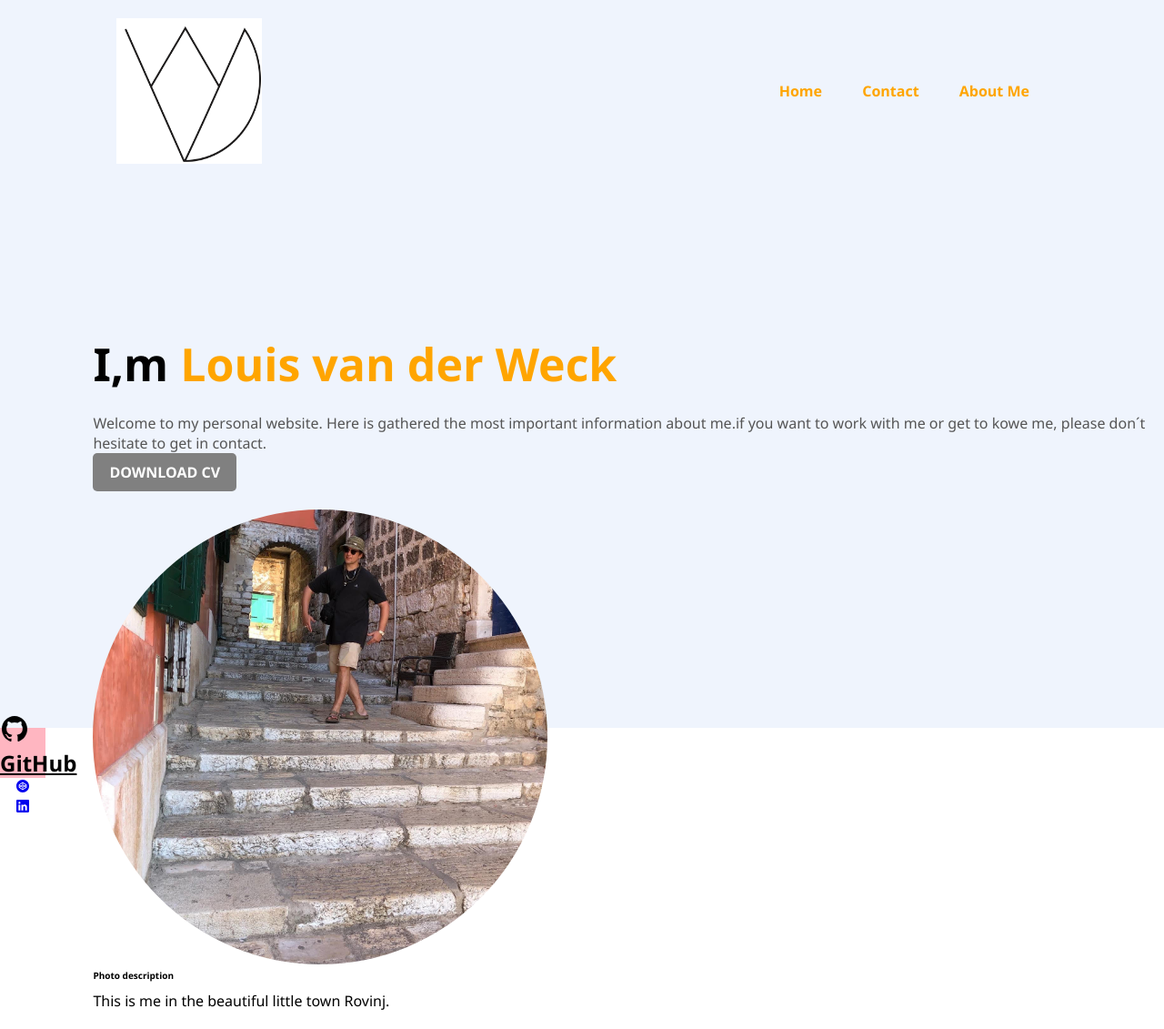
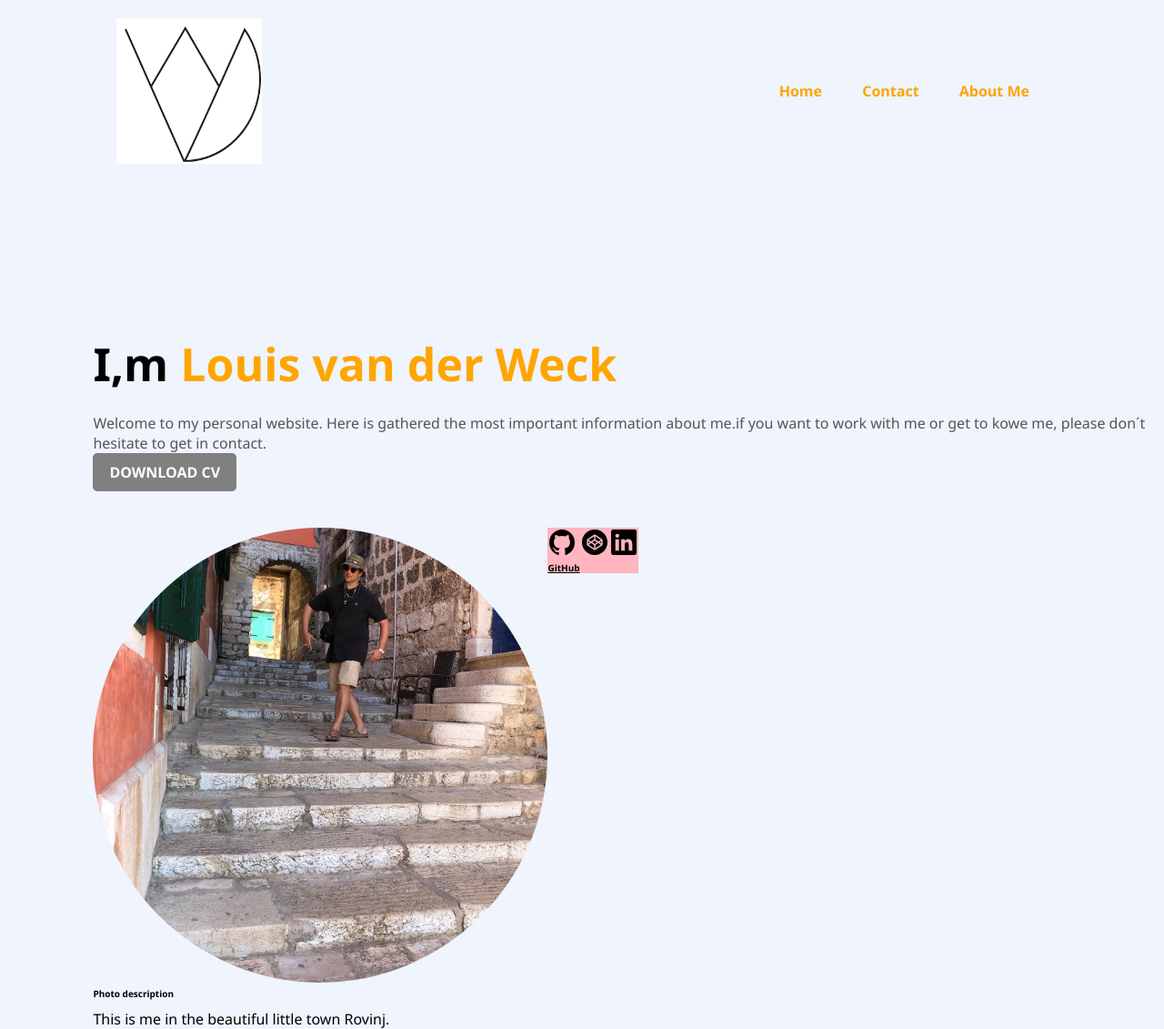
Before and after one commit to Louisvanderweck/Personal-Website, a plain HTML site: page index.html in a window 1280 px wide. Shown: the whole page at 91% size. Drawn offline with nearby package versions, Linux system fonts and the light colour scheme.

Commit message:
fixed icons

```diff
--- a/index.html
+++ b/index.html
@@ -27,39 +27,39 @@
         <a href="">DOWNLOAD CV</a>
       </div>
       <div class="images">
+        <div>
           <img src="Boy in Rovinj.jpeg" class="boy" />
           <h2>Photo description</h2>
           <p>This is me in the beautiful little town Rovinj.</p>
         </div>
-    </div>
         <div class="icons">
           <a
-        class="github-icon"
+            class="icon"
             href="https://github.com/Louisvanderweck"
             target="_blank"
           >
             <ion-icon name="logo-github" size="large"></ion-icon>
             <h2>GitHub</h2>
           </a>
-      <a
-        class="codepen-icon"
-        href="https://codepen.io/Louisvdw"
-        target="_blank"
-      >
-        <ion-icon name="logo-codepen"></ion-icon>
+
+          <a class="icon" href="https://codepen.io/Louisvdw" target="_blank">
+            <ion-icon name="logo-codepen" size="large"></ion-icon>
           </a>
           <a
-        class="linkedin-icon"
+            class="icon"
             href="https://www.linkedin.com/in/louis-van-der-weck-142402200/"
             target="_blank"
           >
-        <ion-icon name="logo-linkedin"></ion-icon>
+            <ion-icon name="logo-linkedin" size="large"></ion-icon>
           </a>
+        </div>
+      </div>
     </div>
     <script
       type="module"
       src="https://unpkg.com/ionicons@5.5.2/dist/ionicons/ionicons.esm.js"
     ></script>
+
     <script
       nomodule
       src="https://unpkg .com/ionons@5.5.2/dist/ionons/ionons.js"
--- a/styles.css
+++ b/styles.css
@@ -5,9 +5,8 @@
 }
 
 .hero {
-  position: relative;
   width: 100%;
-  height: 100vh;
+  height: 100%;
   background: #eff4fd;
 }
 
@@ -77,12 +76,14 @@ img {
 }
 
 .images {
-  width: 80%;
+  /* width: 80%;
   height: 30%;
   position: absolute;
-  bottom: 0;
+  bottom: 0; */
   margin-left: 8%;
-  margin-top: 13%;
+  margin-top: 40px;
+  display: flex;
+  flex-direction: row;
 }
 
 .images h2 {
@@ -103,24 +104,25 @@ img {
 }
 
 .icons {
-  width: 50px;
-  height: 50px;
-  flex-direction: column;
-  display: inline-flex;
-  align-items: center;
+  width: auto;
+  height: 100%;
+  flex-direction: row;
+  display: flex;
+  /* align-items: center;
   justify-content: center;
-  cursor: pointer;
+
   border-radius: 10%;
-  border: none;
+  border: none; */
 }
 
-.github-icon {
-  width: 100%;
-  height: 600px;
+.icon {
+  width: auto;
+  height: 50px;
   background: lightpink;
   color: black;
+  cursor: pointer;
 }
 
-.codepen-icon:hover {
+.icon:hover {
   color: orange;
 }
```
Lines whose indentation alone changed are shown as unchanged.
